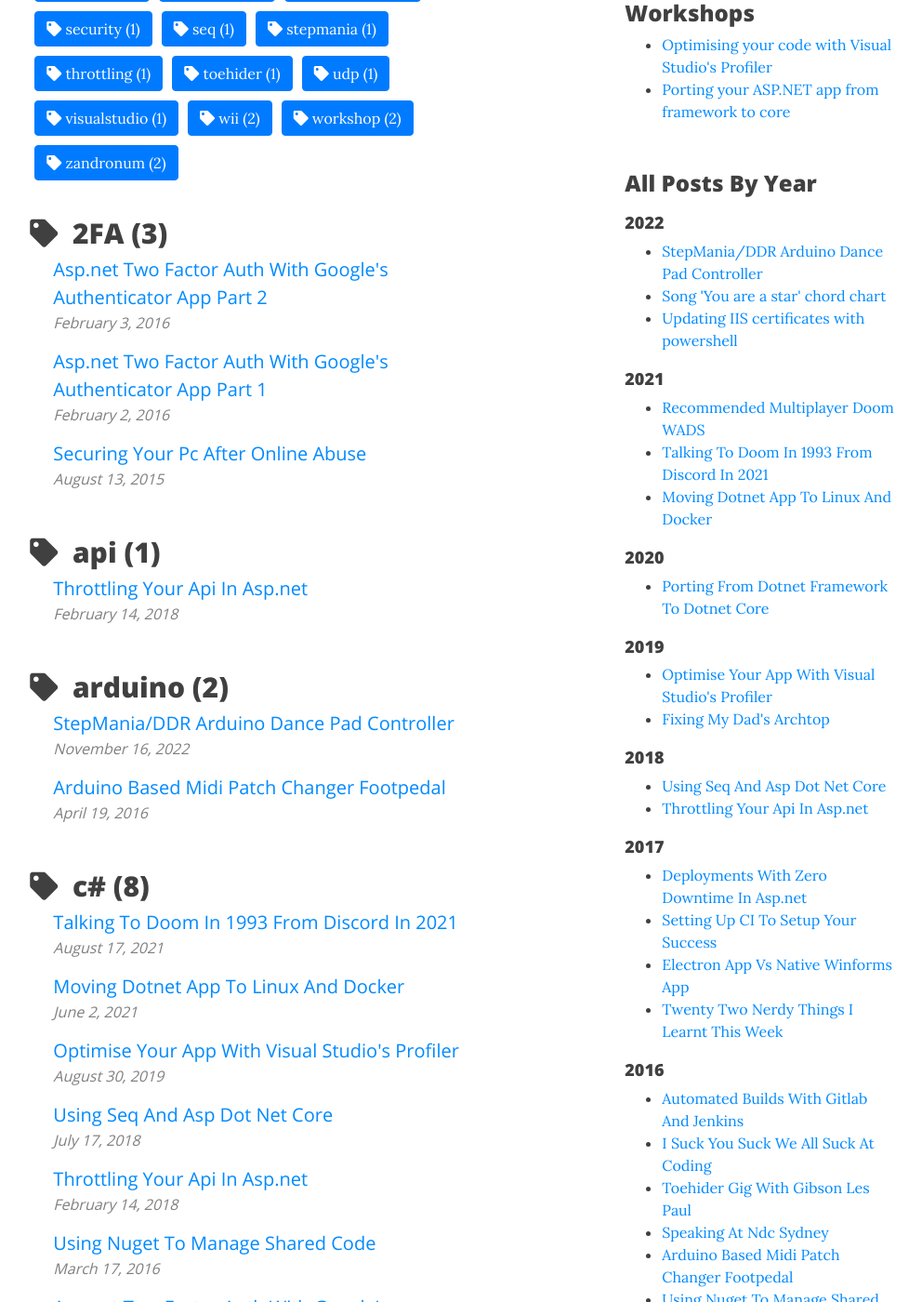
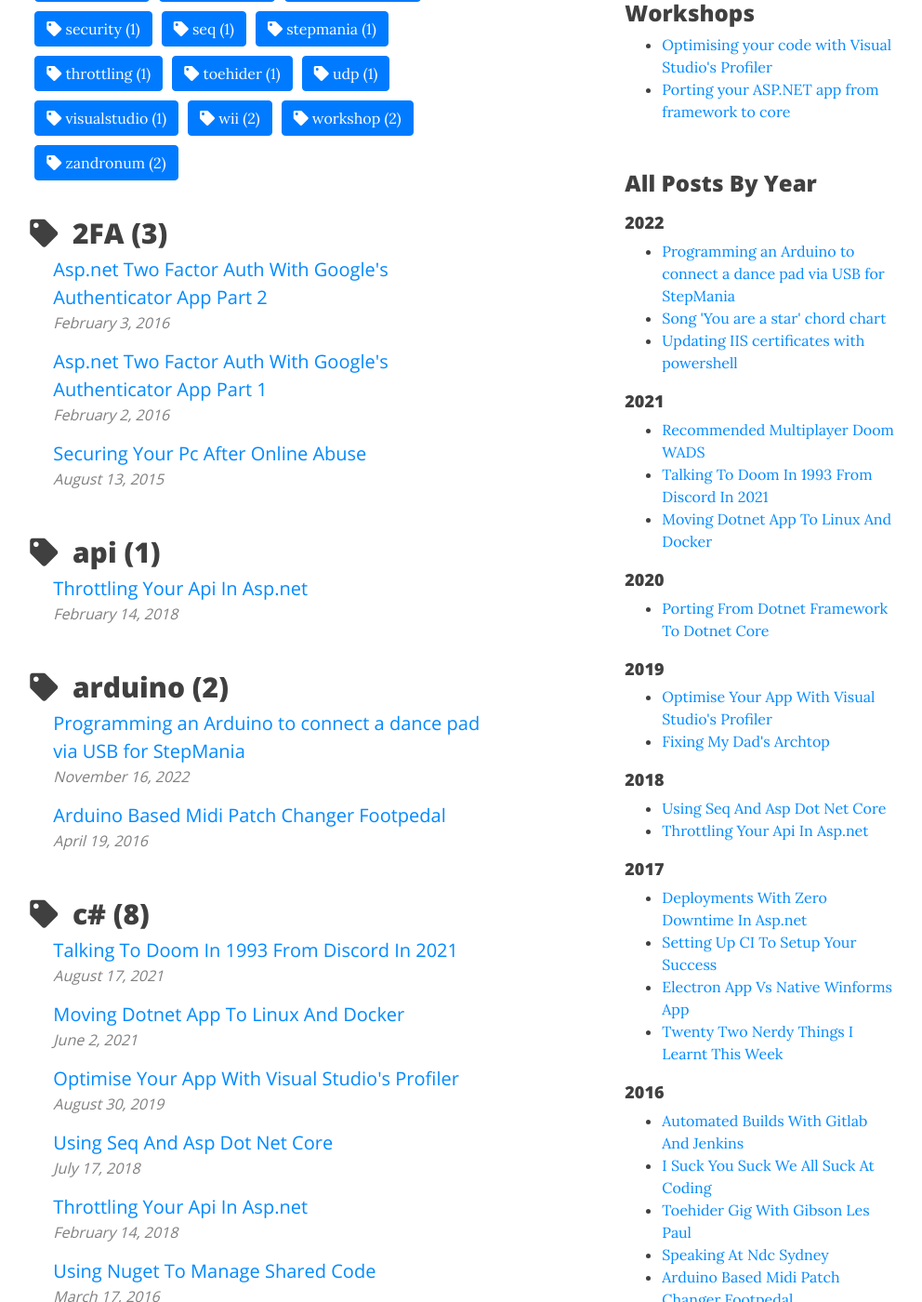
Before and after one commit to rocklan/rocklan.github.io, a Jekyll site: the page built from docs/tags.html, in a window 1280 px wide and 1400 px high, scrolled down 1310 px. Shown: the whole window at 93% size, without its empty margins (196-1188 px from the left). Built offline with Jekyll 4.4.1, drawn with Linux system fonts in a browser that asks for light colours; some of the changed text lies outside the part shown.

Commit message:
Update 2022-11-16-StepMania-DDR-Arduino-Dance-Pad-Controller.md

```diff
--- a/docs/_posts/2022/2022-11-16-StepMania-DDR-Arduino-Dance-Pad-Controller.md
+++ b/docs/_posts/2022/2022-11-16-StepMania-DDR-Arduino-Dance-Pad-Controller.md
@@ -2,13 +2,13 @@
 date:   2022-11-16
 category: technical
 tags: ddr wii stepmania arduino dance pad mat
-title: StepMania/DDR Arduino Dance Pad Controller
+title: Programming an Arduino to connect a dance pad via USB for StepMania
 cover-img: /images/ddr-pad-2.jpg
 thumbnail-img: /images/ddr-pad-2-small.jpg
 readtime: false
 hidden: false
-share-description: How I built an arduino based controller for my DDR dance pad
-excerpt: Building an Arduino based USB controller for a DDR/StepMania dance pad. How hard can it be?
+share-description: Programming an arduino to connect my dance pad via USB  controller for my DDR dance pad
+excerpt: Programming an Arduino based USB controller for a DDR/StepMania dance pad. How hard can it be?
 ---
 
 So for the past few months I've been getting into DDR on the Wii. It's great fun and I'm getting pretty good, and what I really need now is to be able to slow down the game to practice some of the faster, trickier sections. But... the game doesn't support that.
```
